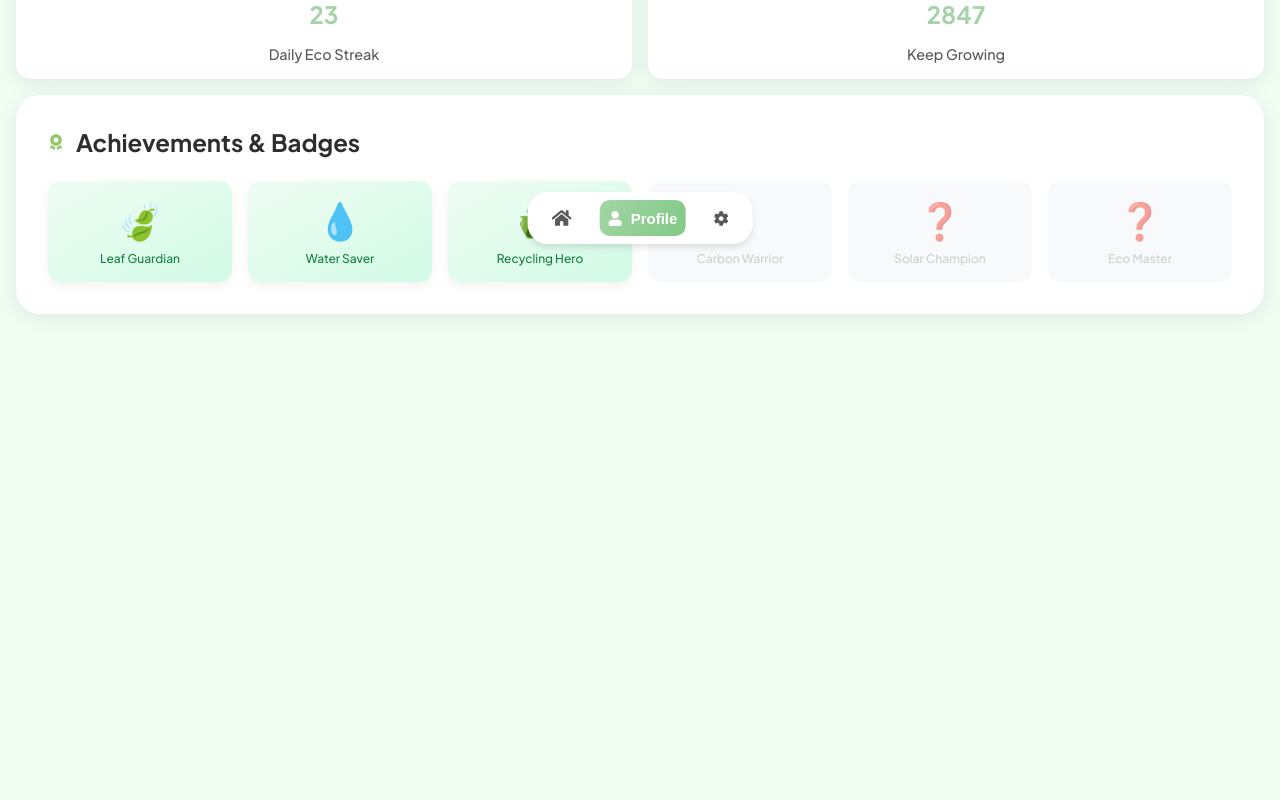
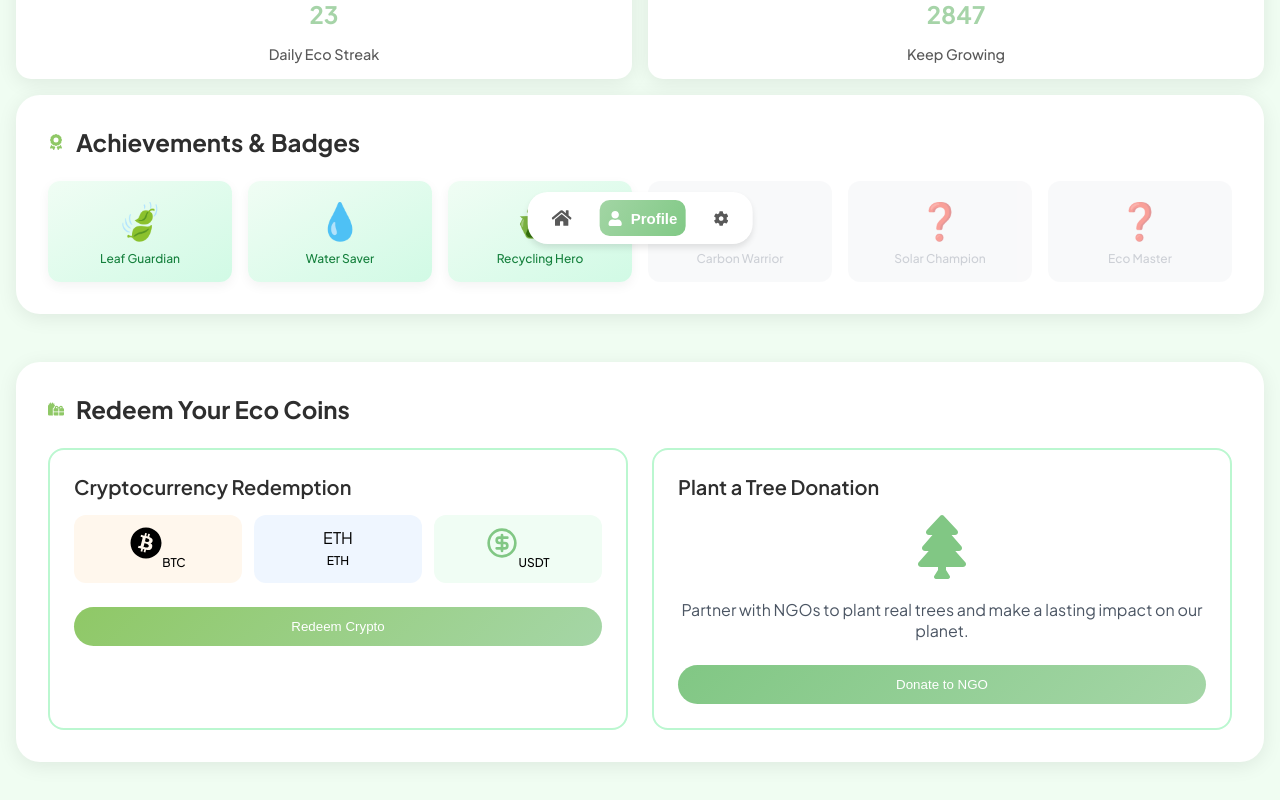
Before and after one commit to typshi-aswin/leaflog, a React (Vite) app: page /profile in a window 1280 px wide. Shown: the part 536-1336 px from the top of the page. Before the commit the page ends 898 px from the top, so only its background shows below. Built offline with nearby package versions, Linux system fonts and the light colour scheme.

Commit message:
feat: rewardsredemption

```diff
--- a/package.json
+++ b/package.json
@@ -10,6 +10,7 @@
     "preview": "vite preview"
   },
   "dependencies": {
+    "framer-motion": "^12.23.12",
     "react": "^19.1.1",
     "react-dom": "^19.1.1",
     "react-hot-toast": "^2.5.2",
--- a/src/application/profile/Profile.tsx
+++ b/src/application/profile/Profile.tsx
@@ -4,6 +4,7 @@ import ButtonBar from '../../components/ButtonBar/ButtonBar';
 import PersonalDetails from './ui/PersonalDetails/PersonalDetails';
 import StreakAndCoinsCard from './ui/StreakAndCoinsCard/StreakAndCoinsCard';
 import AchievementsAndBadges from './ui/AchievementsAndBadges/AchievementsAndBadges';
+import RewardsRedemption from './ui/RewardsRedemption/RewardsRedemption';
 
 function Profile () {
     return(
@@ -13,6 +14,7 @@ function Profile () {
             <PersonalDetails />
             <StreakAndCoinsCard />
             <AchievementsAndBadges />
+            <RewardsRedemption />
         </div>
         <ButtonBar />
         </>
--- a/src/application/profile/ui/RewardsRedemption/RewardsRedemption.module.css
+++ b/src/application/profile/ui/RewardsRedemption/RewardsRedemption.module.css
@@ -0,0 +1,170 @@
+/* Rewards.module.css */
+
+.rewardsCard {
+  background-color: #ffffff;
+  border-radius: 1.5rem;
+  box-shadow: 0 4px 20px rgba(0, 0, 0, 0.08);
+  padding: 2rem;
+  margin-bottom: 2rem;
+}
+
+.rewardsHeader {
+  display: flex;
+  align-items: center;
+  gap: 0.75rem;
+  margin-bottom: 1.5rem;
+}
+
+.rewardsTitle {
+  font-size: 1.5rem;
+  font-weight: 700;
+  color: #2e2e2e;
+}
+
+.rewardsGrid {
+  display: grid;
+  gap: 1.5rem;
+}
+
+@media (min-width: 768px) {
+  .rewardsGrid {
+    grid-template-columns: repeat(2, 1fr);
+  }
+}
+
+.redeemBox {
+  border: 2px solid #bbf7d0;
+  border-radius: 1rem;
+  padding: 1.5rem;
+  transition: border-color 0.3s ease;
+}
+
+.redeemBox:hover {
+  border-color: #86efac;
+}
+
+.redeemTitle {
+  font-size: 1.25rem;
+  font-weight: 600;
+  margin-bottom: 1rem;
+  color: #2e2e2e;
+}
+
+.cryptoGrid {
+  display: grid;
+  grid-template-columns: repeat(3, 1fr);
+  gap: 0.75rem;
+  margin-bottom: 1.5rem;
+}
+
+.cryptoItem {
+  text-align: center;
+  padding: 0.75rem;
+  border-radius: 0.75rem;
+  cursor: pointer;
+  transition: background-color 0.3s ease;
+}
+
+.cryptoItemOrange {
+  background-color: #fff7ed;
+}
+
+.cryptoItemOrange:hover {
+  background-color: #ffedd5;
+}
+
+.cryptoItemBlue {
+  background-color: #eff6ff;
+}
+
+.cryptoItemBlue:hover {
+  background-color: #dbeafe;
+}
+
+.cryptoItemGreen {
+  background-color: #f0fdf4;
+}
+
+.cryptoItemGreen:hover {
+  background-color: #dcfce7;
+}
+
+.cryptoIcon {
+  margin: 0 auto 0.5rem auto;
+  width: 2rem;
+  height: 2rem;
+}
+
+.cryptoText {
+  font-size: 0.75rem;
+  font-weight: 500;
+}
+
+.redeemButton {
+  width: 100%;
+  padding: 0.75rem;
+  border:none;
+  border-radius: 9999px;
+  color: white;
+  font-weight: 500;
+  transition: transform 0.3s ease, box-shadow 0.3s ease;
+  background: linear-gradient(135deg, #8fc866, #a5d6a7);
+}
+
+.redeemButton:hover {
+  transform: scale(1.05);
+  box-shadow: 0 6px 20px rgba(143, 200, 102, 0.4);
+}
+
+
+/* Add to Rewards.module.css */
+
+.treeBox {
+  border: 2px solid #bbf7d0;
+  border-radius: 1rem;
+  padding: 1.5rem;
+  transition: border-color 0.3s ease;
+}
+
+.treeBox:hover {
+  border-color: #86efac;
+}
+
+.treeTitle {
+  font-size: 1.25rem;
+  font-weight: 600;
+  margin-bottom: 1rem;
+  color: #2e2e2e;
+}
+
+.treeContent {
+  text-align: center;
+  margin-bottom: 1.5rem;
+}
+
+.treeIcon {
+  width: 4rem;
+  height: 4rem;
+  margin: 0 auto 1rem auto;
+  color: #81c784;
+}
+
+.treeText {
+  color: #4b5563;
+}
+
+.treeButton {
+  width: 100%;
+  padding: 0.75rem;
+  border-radius: 9999px;
+  border:none;
+  color: white;
+  font-weight: 500;
+  transition: transform 0.3s ease, box-shadow 0.3s ease;
+  background: linear-gradient(135deg, #81c784, #a5d6a7);
+}
+
+.treeButton:hover {
+  transform: scale(1.05);
+  box-shadow: 0 6px 20px rgba(129, 199, 132, 0.4);
+}
--- a/src/application/profile/ui/RewardsRedemption/RewardsRedemption.tsx
+++ b/src/application/profile/ui/RewardsRedemption/RewardsRedemption.tsx
@@ -0,0 +1,52 @@
+import styles from './RewardsRedemption.module.css';
+import { FaGifts } from "react-icons/fa";
+import { FaBitcoin } from "react-icons/fa";
+import { LuCircleDollarSign } from "react-icons/lu";
+import { FaTree } from "react-icons/fa";
+function RewardsRedemption() {
+    return(
+        <div className={styles.rewardsCard}>
+  <div className={styles.rewardsHeader}>
+    <FaGifts className="w-8 h-8" style={{ color: '#8fc866' }} />
+    <h2 className={styles.rewardsTitle}>Redeem Your Eco Coins</h2>
+  </div>
+
+  <div className={styles.rewardsGrid}>
+    <div className={styles.redeemBox}>
+      <h3 className={styles.redeemTitle}>Cryptocurrency Redemption</h3>
+      <div className={styles.cryptoGrid}>
+        <div className={`${styles.cryptoItem} ${styles.cryptoItemOrange}`}>
+          <FaBitcoin className={`${styles.cryptoIcon} text-orange-500`} />
+          <span className={styles.cryptoText}>BTC</span>
+        </div>
+        <div className={`${styles.cryptoItem} ${styles.cryptoItemBlue}`}>
+          <div className="w-8 h-8 mx-auto mb-2 rounded-full bg-blue-500 flex items-center justify-center text-white text-xs font-bold">ETH</div>
+          <span className={styles.cryptoText}>ETH</span>
+        </div>
+        <div className={`${styles.cryptoItem} ${styles.cryptoItemGreen}`}>
+          <LuCircleDollarSign className={styles.cryptoIcon} style={{ color: '#81c784' }} />
+          <span className={styles.cryptoText}>USDT</span>
+        </div>
+      </div>
+      <button className={styles.redeemButton}>
+        Redeem Crypto
+      </button>
+    </div>
+    <div className={styles.treeBox}>
+  <h3 className={styles.treeTitle}>Plant a Tree Donation</h3>
+  <div className={styles.treeContent}>
+    <FaTree className={styles.treeIcon} />
+    <p className={styles.treeText}>
+      Partner with NGOs to plant real trees and make a lasting impact on our planet.
+    </p>
+  </div>
+  <button className={styles.treeButton}>
+    Donate to NGO
+  </button>
+</div>
+  </div>
+</div>
+    );
+};
+
+export default RewardsRedemption;
```
Also changed, not shown: 1 other file (tests, documents, lock files or other folders).
